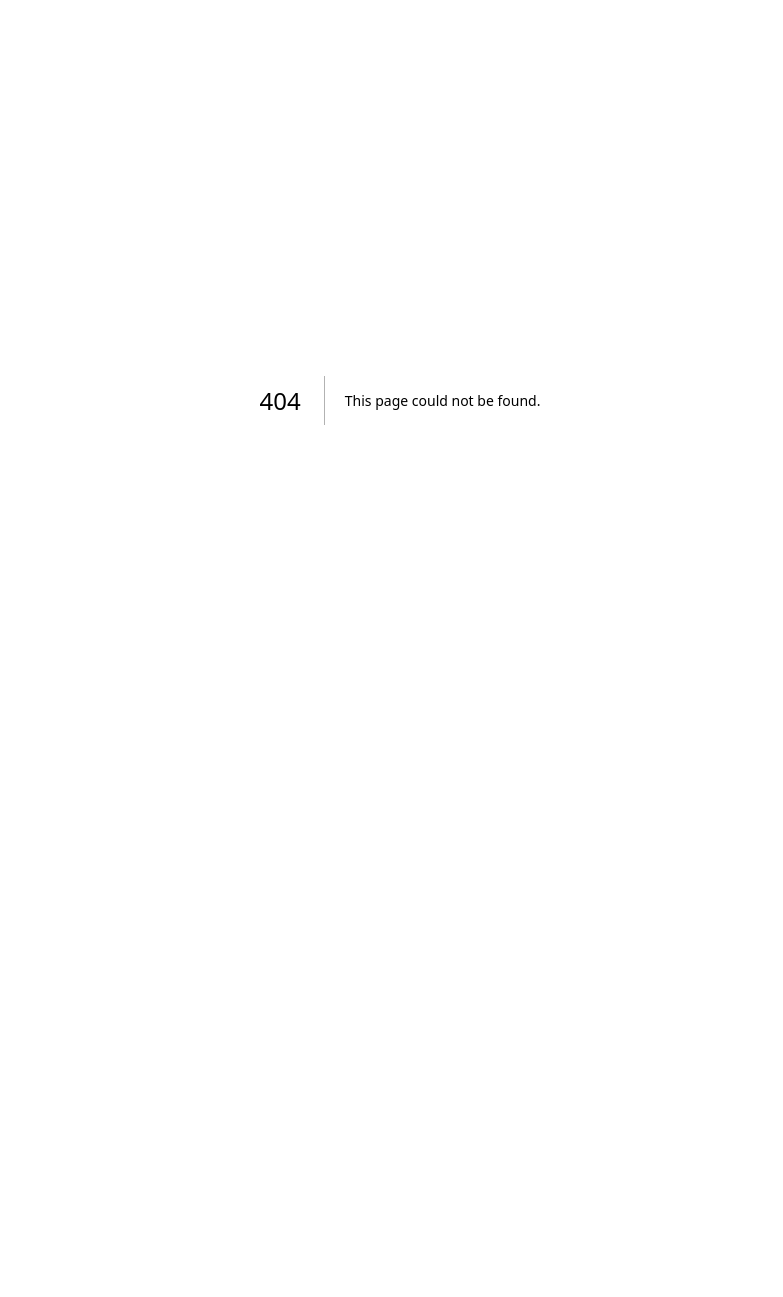
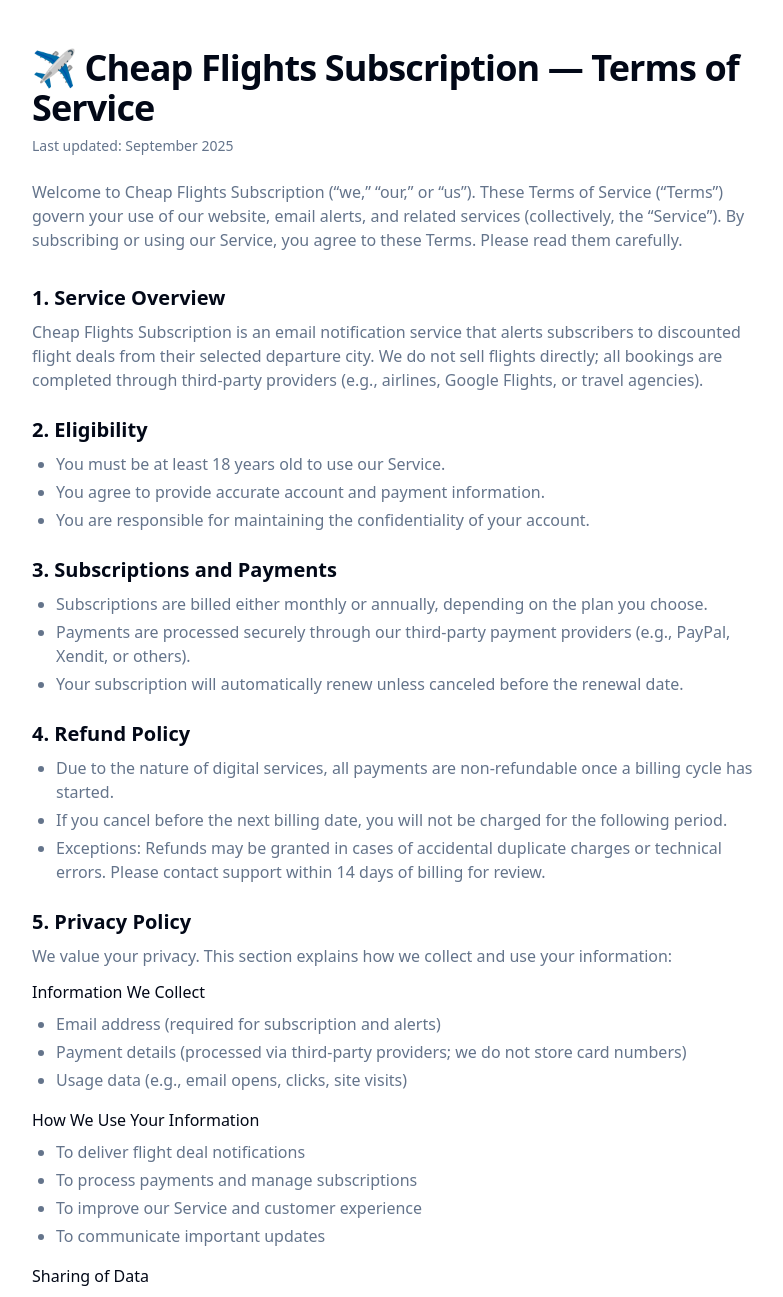
Before and after one commit to jonasbelcina/flights-subscription, a Next.js app: page /terms in a window 1280 px wide. Before the commit this address had no page. Shown: the top 1297 px of the page, without its empty margins (240-1023 px from the left). Before the commit the page ends 800 px from the top, so only its background shows below. Built offline with nearby package versions, Linux system fonts and the light colour scheme.

Commit message:
add terms and conditions

```diff
--- a/app/page.tsx
+++ b/app/page.tsx
@@ -164,7 +164,7 @@ export default function Page() {
           <h2 className="text-3xl font-bold tracking-tight sm:text-4xl text-center">FAQ</h2>
           <div className="mt-6 space-y-6">
             <div>
-              <p className="font-medium">Why not just use Google Flights?</p>
+              <p className="font-medium">Why should I subscribe?</p>
               <p className="text-sm text-muted-foreground mt-1">
                 We monitor and curate only exceptional value deals from Winnipeg so you don’t have to search for hours. We’ll point you straight to book.
               </p>
@@ -188,7 +188,12 @@ export default function Page() {
       {/* Footer */}
       <footer className="mt-auto border-t">
         <div className="container py-6 text-center text-sm text-muted-foreground">
-          © {new Date().getFullYear()} Cheap Flights Winnipeg
+          <div className="mx-auto mb-3 w-10 h-10">
+            <Image src="/footer-logo.png" alt="Cheap Flights Winnipeg logo" width={40} height={40} className="h-10 w-10 mx-auto" />
+          </div>
+          <div>
+            © {new Date().getFullYear()} Cheap Flights Winnipeg · <Link href="/terms" className="underline underline-offset-4 text-primary">Terms &amp; Conditions</Link>
+          </div>
         </div>
       </footer>
     </div>
--- /dev/null
+++ b/app/terms/page.tsx
@@ -0,0 +1,157 @@
+import Link from "next/link";
+import Image from "next/image";
+
+export default function TermsPage() {
+  return (
+    <div className="min-h-screen flex flex-col">
+      <section className="container py-12 max-w-3xl">
+        <h1 className="text-3xl font-bold tracking-tight sm:text-4xl">✈️ Cheap Flights Subscription — Terms of Service</h1>
+        <p className="mt-2 text-sm text-muted-foreground">Last updated: September 2025</p>
+
+        <p className="mt-6 text-muted-foreground">
+          Welcome to Cheap Flights Subscription (“we,” “our,” or “us”). These Terms of Service (“Terms”) govern your use of our
+          website, email alerts, and related services (collectively, the “Service”). By subscribing or using our Service, you
+          agree to these Terms. Please read them carefully.
+        </p>
+
+        <div className="mt-8 space-y-6">
+          <section>
+            <h2 className="text-xl font-semibold">1. Service Overview</h2>
+            <p className="mt-2 text-muted-foreground">
+              Cheap Flights Subscription is an email notification service that alerts subscribers to discounted flight deals from
+              their selected departure city. We do not sell flights directly; all bookings are completed through third-party
+              providers (e.g., airlines, Google Flights, or travel agencies).
+            </p>
+          </section>
+
+          <section>
+            <h2 className="text-xl font-semibold">2. Eligibility</h2>
+            <ul className="mt-2 list-disc pl-6 text-muted-foreground space-y-1">
+              <li>You must be at least 18 years old to use our Service.</li>
+              <li>You agree to provide accurate account and payment information.</li>
+              <li>You are responsible for maintaining the confidentiality of your account.</li>
+            </ul>
+          </section>
+
+          <section>
+            <h2 className="text-xl font-semibold">3. Subscriptions and Payments</h2>
+            <ul className="mt-2 list-disc pl-6 text-muted-foreground space-y-1">
+              <li>Subscriptions are billed either monthly or annually, depending on the plan you choose.</li>
+              <li>Payments are processed securely through our third-party payment providers (e.g., PayPal, Xendit, or others).</li>
+              <li>Your subscription will automatically renew unless canceled before the renewal date.</li>
+            </ul>
+          </section>
+
+          <section>
+            <h2 className="text-xl font-semibold">4. Refund Policy</h2>
+            <ul className="mt-2 list-disc pl-6 text-muted-foreground space-y-1">
+              <li>Due to the nature of digital services, all payments are non-refundable once a billing cycle has started.</li>
+              <li>If you cancel before the next billing date, you will not be charged for the following period.</li>
+              <li>
+                <span className="font-medium">Exceptions:</span> Refunds may be granted in cases of accidental duplicate charges or technical errors. Please contact
+                support within 14 days of billing for review.
+              </li>
+            </ul>
+          </section>
+
+          <section>
+            <h2 className="text-xl font-semibold">5. Privacy Policy</h2>
+            <p className="mt-2 text-muted-foreground">We value your privacy. This section explains how we collect and use your information:</p>
+            <h3 className="mt-3 font-medium">Information We Collect</h3>
+            <ul className="mt-2 list-disc pl-6 text-muted-foreground space-y-1">
+              <li>Email address (required for subscription and alerts)</li>
+              <li>Payment details (processed via third-party providers; we do not store card numbers)</li>
+              <li>Usage data (e.g., email opens, clicks, site visits)</li>
+            </ul>
+            <h3 className="mt-4 font-medium">How We Use Your Information</h3>
+            <ul className="mt-2 list-disc pl-6 text-muted-foreground space-y-1">
+              <li>To deliver flight deal notifications</li>
+              <li>To process payments and manage subscriptions</li>
+              <li>To improve our Service and customer experience</li>
+              <li>To communicate important updates</li>
+            </ul>
+            <h3 className="mt-4 font-medium">Sharing of Data</h3>
+            <ul className="mt-2 list-disc pl-6 text-muted-foreground space-y-1">
+              <li>We do not sell or rent your personal information to third parties.</li>
+              <li>
+                Data may be shared with service providers strictly for payment processing, email delivery, or analytics.
+              </li>
+            </ul>
+            <h3 className="mt-4 font-medium">Your Rights</h3>
+            <ul className="mt-2 list-disc pl-6 text-muted-foreground space-y-1">
+              <li>You may unsubscribe from emails at any time.</li>
+              <li>
+                You may request deletion of your personal data by contacting us at <span className="whitespace-nowrap">support@[yourdomain].com</span>.
+              </li>
+            </ul>
+          </section>
+
+          <section>
+            <h2 className="text-xl font-semibold">6. Third-Party Services</h2>
+            <p className="mt-2 text-muted-foreground">
+              Our Service may link to third-party websites (such as Google Flights or airline booking platforms). We are not
+              responsible for the content, pricing accuracy, or services offered on third-party sites.
+            </p>
+          </section>
+
+          <section>
+            <h2 className="text-xl font-semibold">7. Disclaimers</h2>
+            <ul className="mt-2 list-disc pl-6 text-muted-foreground space-y-1">
+              <li>We do not guarantee the availability or continued accuracy of flight deals. Prices and availability change rapidly.</li>
+              <li>We are not liable for missed deals, cancellations, or issues arising from third-party booking platforms.</li>
+            </ul>
+          </section>
+
+          <section>
+            <h2 className="text-xl font-semibold">8. Limitation of Liability</h2>
+            <p className="mt-2 text-muted-foreground">
+              To the maximum extent permitted by law, we are not responsible for any indirect, incidental, or consequential
+              damages arising from your use of the Service.
+            </p>
+          </section>
+
+          <section>
+            <h2 className="text-xl font-semibold">9. Termination</h2>
+            <p className="mt-2 text-muted-foreground">
+              We reserve the right to suspend or terminate your account if you violate these Terms or misuse the Service.
+            </p>
+          </section>
+
+          <section>
+            <h2 className="text-xl font-semibold">10. Governing Law</h2>
+            <p className="mt-2 text-muted-foreground">
+              These Terms are governed by the laws of the Republic of the Philippines, without regard to conflict of laws
+              principles.
+            </p>
+          </section>
+
+          <section>
+            <h2 className="text-xl font-semibold">11. Contact Us</h2>
+            <p className="mt-2 text-muted-foreground">
+              For questions, support, or data requests, please contact us:<br />
+              <span role="img" aria-label="email">📧</span> <span className="whitespace-nowrap">support@[yourdomain].com</span>
+            </p>
+          </section>
+        </div>
+
+        <div className="mt-8">
+          <Link href="/" className="text-sm text-primary underline underline-offset-4">
+            ← Back to home
+          </Link>
+        </div>
+      </section>
+
+      {/* Footer */}
+      <footer className="mt-auto border-t">
+        <div className="container py-6 text-center text-sm text-muted-foreground">
+          <div className="mx-auto mb-3 w-10 h-10">
+            <Image src="/footer-logo.png" alt="Cheap Flights Winnipeg logo" width={40} height={40} className="h-10 w-10 mx-auto" />
+          </div>
+          <div>
+            © {new Date().getFullYear()} Cheap Flights Winnipeg · <Link href="/terms" className="underline underline-offset-4 text-primary">Terms &amp; Conditions</Link>
+          </div>
+        </div>
+      </footer>
+    </div>
+  );
+}
```
Also changed, not shown: public/footer-logo.png (added).
